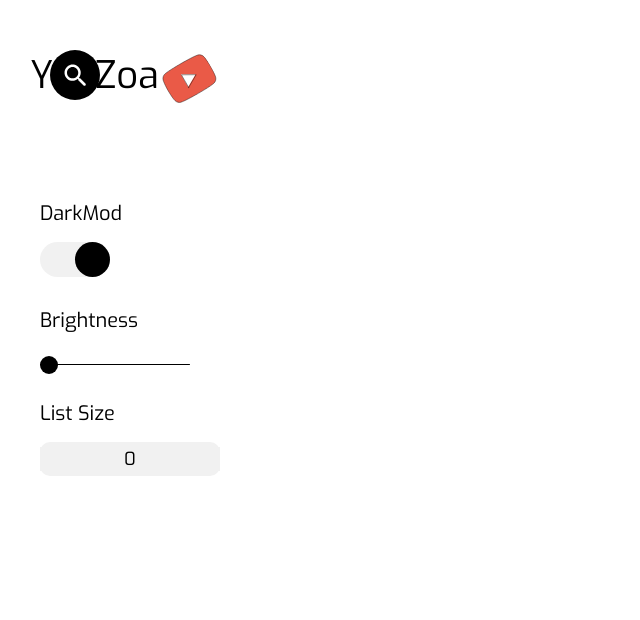
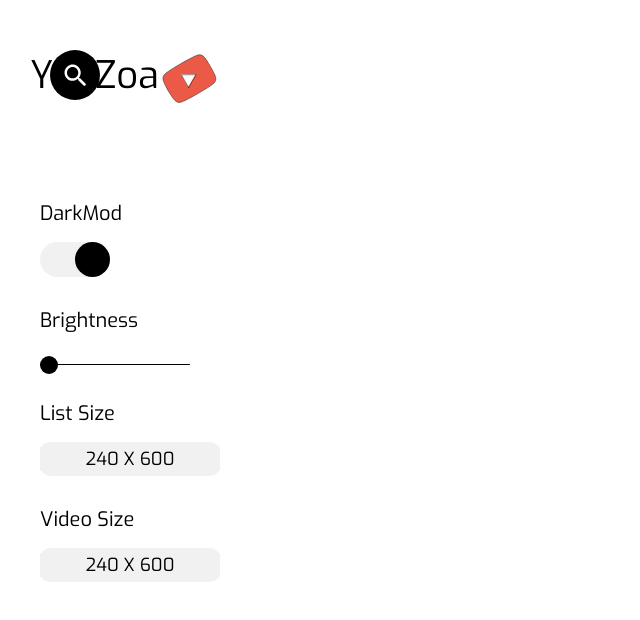
Before and after one commit to ipiyou/youzoa, a React (Create React App) app: page / in a window 1280 px wide. Shown: the top 620 px of the page, without its empty margins (0-640 px from the left). Built offline with nearby package versions, Linux system fonts and the light colour scheme.

Commit message:
Video List추가, Props 최적화

```diff
--- a/src/App.tsx
+++ b/src/App.tsx
@@ -7,16 +7,16 @@ import Header from "./components/header";
 export interface SettingType {
   mod: boolean | null;
   bright: number;
-  list: number;
-  video: number;
+  list: string;
+  video: string;
 }
 
 function App() {
   const [user, setting] = useState<SettingType>({
     mod: null,
     bright: 0,
-    list: 0,
-    video: 0,
+    list: "240 X 600",
+    video: "240 X 600",
   });
 
   const SearchProps = { user };
--- a/src/components/header/index.tsx
+++ b/src/components/header/index.tsx
@@ -21,9 +21,20 @@ function Header({ user, setting }: PropsType) {
   const ListChange = (text: string) => {
     setting({ ...user, list: text });
   };
+  const VideoChange = (text: string) => {
+    setting({ ...user, video: text });
+  };
+
+  const SizeProps = (
+    selected: string,
+    List: string[],
+    SizeChange: (text: string) => void
+  ) => ({ selected, List, SizeChange });
 
   const DarkModProps = { ModChange, mod };
   const BrightProps = { BrightChange, bright };
+  const ListProps = SizeProps(list, ["240 X 360", "420 X 720"], ListChange);
+  const VideoProps = SizeProps(video, ["240 X 360", "420 X 720"], VideoChange);
 
   return (
     <_Wrapper>
@@ -35,11 +46,10 @@ function Header({ user, setting }: PropsType) {
         <BrightRange {...BrightProps} />
       </EditorSpace>
       <EditorSpace editName="List Size">
-        <SizeSelect
-          selected={list}
-          List={["240 X 360", "420 X 720"]}
-          SizeChange={ListChange}
-        />
+        <SizeSelect {...ListProps} />
+      </EditorSpace>
+      <EditorSpace editName="Video Size">
+        <SizeSelect {...VideoProps} />
       </EditorSpace>
     </_Wrapper>
   );
```
